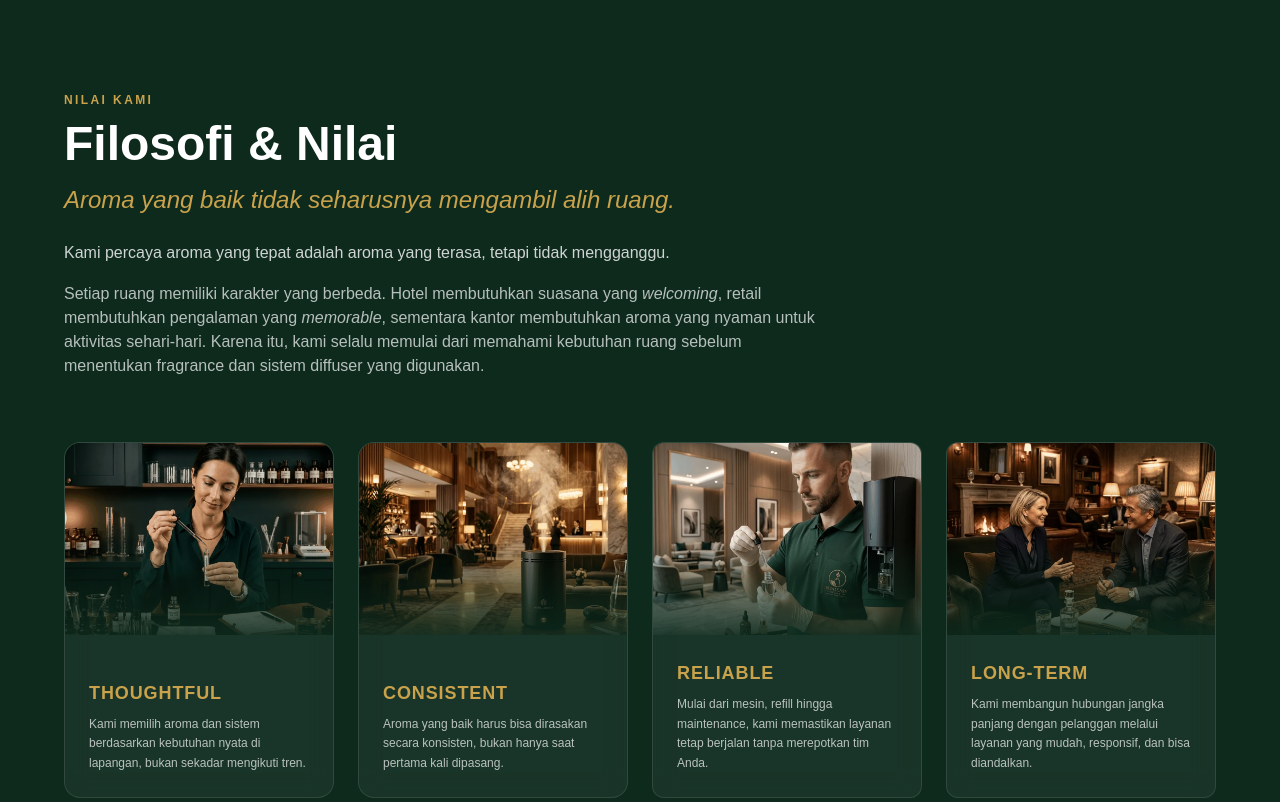
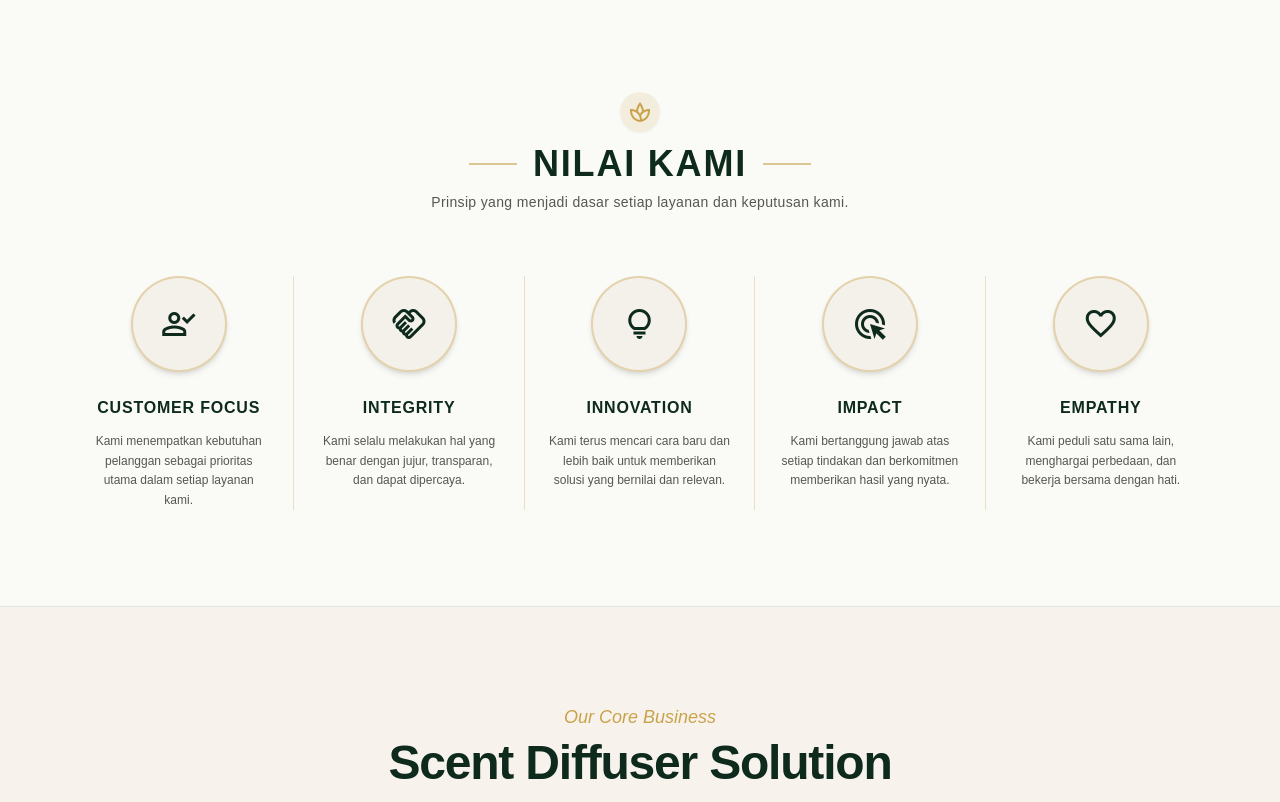
Before and after one commit to hafidnajmi/idesy-scent, a plain HTML site: page about.html in a window 1280 px wide. Shown: the part 1120-1922 px from the top of the page. Drawn offline with nearby package versions, Linux system fonts and the light colour scheme.

Commit message:
Feat: Redesign Filosofi & Nilai section on about.html to 5 pillars values layout matching reference image

```diff
--- a/about.html
+++ b/about.html
@@ -216,83 +216,93 @@
         </div>
     </section>
 
-    <!-- FILOSOFI & NILAI -->
-    <section id="filosofi" class="py-16 md:py-24 px-margin-desktop bg-[#0D2A1D] text-warm-ivory relative overflow-hidden">
-        <div class="max-w-[1280px] mx-auto relative z-10">
-            <div class="max-w-3xl mb-16 reveal">
-                <span class="font-label-caps text-antique-gold font-bold tracking-[0.2em] block mb-3 text-xs uppercase">NILAI KAMI</span>
-                <h2 class="font-serif text-3xl md:text-5xl text-white font-bold mb-4">Filosofi &amp; Nilai</h2>
-                <h3 class="font-serif italic text-xl md:text-2xl text-antique-gold mb-6 font-normal">Aroma yang baik tidak seharusnya mengambil alih ruang.</h3>
+        <!-- FILOSOFI & NILAI (Nilai Kami - 5 Pillars Layout matching reference) -->
+    <section id="filosofi" class="py-16 md:py-24 px-6 md:px-16 bg-[#FAFAF7] border-b border-[#0D2A1D]/10 font-sans">
+        <div class="max-w-[1360px] mx-auto">
 
-                <p class="font-sans text-white/80 text-base leading-relaxed mb-4">
-                    Kami percaya aroma yang tepat adalah aroma yang terasa, tetapi tidak mengganggu.
-                </p>
-                <p class="font-sans text-white/70 text-sm md:text-base leading-relaxed">
-                    Setiap ruang memiliki karakter yang berbeda. Hotel membutuhkan suasana yang <em>welcoming</em>, retail membutuhkan pengalaman yang <em>memorable</em>, sementara kantor membutuhkan aroma yang nyaman untuk aktivitas sehari-hari. Karena itu, kami selalu memulai dari memahami kebutuhan ruang sebelum menentukan fragrance dan sistem diffuser yang digunakan.
+            <!-- Top Leaf Icon & Header -->
+            <div class="text-center max-w-2xl mx-auto mb-16">
+                <div class="w-10 h-10 rounded-full bg-[#C9A24B]/15 text-[#C9A24B] flex items-center justify-center mx-auto mb-3 shadow-sm">
+                    <span class="material-symbols-outlined text-2xl">spa</span>
+                </div>
+
+                <div class="flex items-center justify-center gap-4 mb-2">
+                    <span class="w-12 h-[1.5px] bg-[#C9A24B]/60"></span>
+                    <h2 class="font-sans text-2xl md:text-4xl font-bold text-[#0D2A1D] uppercase tracking-wider">
+                        NILAI KAMI
+                    </h2>
+                    <span class="w-12 h-[1.5px] bg-[#C9A24B]/60"></span>
+                </div>
+
+                <p class="font-sans text-xs md:text-sm text-[#1F1F1D]/75 tracking-wide">
+                    Prinsip yang menjadi dasar setiap layanan dan keputusan kami.
                 </p>
             </div>
 
-            <div class="grid grid-cols-1 md:grid-cols-2 lg:grid-cols-4 gap-6">
-                <!-- Thoughtful -->
-                <div class="group bg-white/5 backdrop-blur-md rounded-2xl border border-white/10 hover:border-antique-gold/60 overflow-hidden transition-all duration-500 hover:-translate-y-2 flex flex-col justify-between reveal">
-                    <div class="h-48 overflow-hidden relative bg-charcoal/20">
-                        <img src="img/thoughtful_value.webp" alt="Thoughtful - Kurasi Aroma" class="w-full h-full object-cover group-hover:scale-110 transition-transform duration-700"/>
-                        <div class="absolute inset-0 bg-gradient-to-t from-[#0D2A1D] via-transparent to-transparent opacity-90"></div>
+            <!-- 5 Pillars Values Grid -->
+            <div class="grid grid-cols-1 sm:grid-cols-2 lg:grid-cols-5 gap-8 lg:gap-0">
+
+                <!-- Pillar 1: CUSTOMER FOCUS -->
+                <div class="lg:border-r lg:border-[#C9A24B]/30 px-4 md:px-6 text-center flex flex-col items-center group">
+                    <div class="w-24 h-24 rounded-full bg-[#F4F1EA] border-2 border-[#C9A24B]/40 flex items-center justify-center text-[#0D2A1D] mb-6 shadow-md group-hover:scale-105 group-hover:border-[#C9A24B] transition-all duration-300">
+                        <span class="material-symbols-outlined text-4xl text-[#0D2A1D]">person_check</span>
                     </div>
-                    <div class="p-6">
-                        <h4 class="font-label-caps text-lg font-bold mb-2 text-antique-gold uppercase tracking-wider">Thoughtful</h4>
-                        <p class="font-sans text-xs text-white/70 leading-relaxed">
-                            Kami memilih aroma dan sistem berdasarkan kebutuhan nyata di lapangan, bukan sekadar mengikuti tren.
-                        </p>
-                    </div>
+                    <h3 class="font-sans text-sm md:text-base font-bold text-[#0D2A1D] uppercase tracking-wider mb-3">CUSTOMER FOCUS</h3>
+                    <p class="font-sans text-xs text-[#1F1F1D]/75 leading-relaxed">
+                        Kami menempatkan kebutuhan pelanggan sebagai prioritas utama dalam setiap layanan kami.
+                    </p>
                 </div>
 
-                <!-- Consistent -->
-                <div class="group bg-white/5 backdrop-blur-md rounded-2xl border border-white/10 hover:border-antique-gold/60 overflow-hidden transition-all duration-500 hover:-translate-y-2 flex flex-col justify-between reveal">
-                    <div class="h-48 overflow-hidden relative bg-charcoal/20">
-                        <img src="img/consistent_value.webp" alt="Consistent - Scent Diffusion" class="w-full h-full object-cover group-hover:scale-110 transition-transform duration-700"/>
-                        <div class="absolute inset-0 bg-gradient-to-t from-[#0D2A1D] via-transparent to-transparent opacity-90"></div>
+                <!-- Pillar 2: INTEGRITY -->
+                <div class="lg:border-r lg:border-[#C9A24B]/30 px-4 md:px-6 text-center flex flex-col items-center group">
+                    <div class="w-24 h-24 rounded-full bg-[#F4F1EA] border-2 border-[#C9A24B]/40 flex items-center justify-center text-[#0D2A1D] mb-6 shadow-md group-hover:scale-105 group-hover:border-[#C9A24B] transition-all duration-300">
+                        <span class="material-symbols-outlined text-4xl text-[#0D2A1D]">handshake</span>
                     </div>
-                    <div class="p-6">
-                        <h4 class="font-label-caps text-lg font-bold mb-2 text-antique-gold uppercase tracking-wider">Consistent</h4>
-                        <p class="font-sans text-xs text-white/70 leading-relaxed">
-                            Aroma yang baik harus bisa dirasakan secara konsisten, bukan hanya saat pertama kali dipasang.
-                        </p>
-                    </div>
+                    <h3 class="font-sans text-sm md:text-base font-bold text-[#0D2A1D] uppercase tracking-wider mb-3">INTEGRITY</h3>
+                    <p class="font-sans text-xs text-[#1F1F1D]/75 leading-relaxed">
+                        Kami selalu melakukan hal yang benar dengan jujur, transparan, dan dapat dipercaya.
+                    </p>
                 </div>
 
-                <!-- Reliable -->
-                <div class="group bg-white/5 backdrop-blur-md rounded-xl border border-white/10 hover:border-antique-gold/60 overflow-hidden transition-all duration-500 hover:-translate-y-2 flex flex-col justify-between reveal">
-                    <div class="h-48 overflow-hidden relative bg-charcoal/20">
-                        <img src="img/reliable_value.webp" alt="Reliable - Perawatan Presisi" class="w-full h-full object-cover group-hover:scale-110 transition-transform duration-700"/>
-                        <div class="absolute inset-0 bg-gradient-to-t from-[#0D2A1D] via-transparent to-transparent opacity-90"></div>
+                <!-- Pillar 3: INNOVATION -->
+                <div class="lg:border-r lg:border-[#C9A24B]/30 px-4 md:px-6 text-center flex flex-col items-center group">
+                    <div class="w-24 h-24 rounded-full bg-[#F4F1EA] border-2 border-[#C9A24B]/40 flex items-center justify-center text-[#0D2A1D] mb-6 shadow-md group-hover:scale-105 group-hover:border-[#C9A24B] transition-all duration-300">
+                        <span class="material-symbols-outlined text-4xl text-[#0D2A1D]">lightbulb</span>
                     </div>
-                    <div class="p-6">
-                        <h4 class="font-label-caps text-lg font-bold mb-2 text-antique-gold uppercase tracking-wider">Reliable</h4>
-                        <p class="font-sans text-xs text-white/70 leading-relaxed">
-                            Mulai dari mesin, refill hingga maintenance, kami memastikan layanan tetap berjalan tanpa merepotkan tim Anda.
-                        </p>
-                    </div>
+                    <h3 class="font-sans text-sm md:text-base font-bold text-[#0D2A1D] uppercase tracking-wider mb-3">INNOVATION</h3>
+                    <p class="font-sans text-xs text-[#1F1F1D]/75 leading-relaxed">
+                        Kami terus mencari cara baru dan lebih baik untuk memberikan solusi yang bernilai dan relevan.
+                    </p>
                 </div>
 
-                <!-- Long-term -->
-                <div class="group bg-white/5 backdrop-blur-md rounded-xl border border-white/10 hover:border-antique-gold/60 overflow-hidden transition-all duration-500 hover:-translate-y-2 flex flex-col justify-between reveal">
-                    <div class="h-48 overflow-hidden relative bg-charcoal/20">
-                        <img src="img/longterm_value.webp" alt="Long-term - Kemitraan Jangka Panjang" class="w-full h-full object-cover group-hover:scale-110 transition-transform duration-700"/>
-                        <div class="absolute inset-0 bg-gradient-to-t from-[#0D2A1D] via-transparent to-transparent opacity-90"></div>
+                <!-- Pillar 4: IMPACT -->
+                <div class="lg:border-r lg:border-[#C9A24B]/30 px-4 md:px-6 text-center flex flex-col items-center group">
+                    <div class="w-24 h-24 rounded-full bg-[#F4F1EA] border-2 border-[#C9A24B]/40 flex items-center justify-center text-[#0D2A1D] mb-6 shadow-md group-hover:scale-105 group-hover:border-[#C9A24B] transition-all duration-300">
+                        <span class="material-symbols-outlined text-4xl text-[#0D2A1D]">ads_click</span>
                     </div>
-                    <div class="p-6">
-                        <h4 class="font-label-caps text-lg font-bold mb-2 text-antique-gold uppercase tracking-wider">Long-term</h4>
-                        <p class="font-sans text-xs text-white/70 leading-relaxed">
-                            Kami membangun hubungan jangka panjang dengan pelanggan melalui layanan yang mudah, responsif, dan bisa diandalkan.
-                        </p>
+                    <h3 class="font-sans text-sm md:text-base font-bold text-[#0D2A1D] uppercase tracking-wider mb-3">IMPACT</h3>
+                    <p class="font-sans text-xs text-[#1F1F1D]/75 leading-relaxed">
+                        Kami bertanggung jawab atas setiap tindakan dan berkomitmen memberikan hasil yang nyata.
+                    </p>
+                </div>
+
+                <!-- Pillar 5: EMPATHY -->
+                <div class="px-4 md:px-6 text-center flex flex-col items-center group">
+                    <div class="w-24 h-24 rounded-full bg-[#F4F1EA] border-2 border-[#C9A24B]/40 flex items-center justify-center text-[#0D2A1D] mb-6 shadow-md group-hover:scale-105 group-hover:border-[#C9A24B] transition-all duration-300">
+                        <span class="material-symbols-outlined text-4xl text-[#0D2A1D]">favorite</span>
                     </div>
+                    <h3 class="font-sans text-sm md:text-base font-bold text-[#0D2A1D] uppercase tracking-wider mb-3">EMPATHY</h3>
+                    <p class="font-sans text-xs text-[#1F1F1D]/75 leading-relaxed">
+                        Kami peduli satu sama lain, menghargai perbedaan, dan bekerja bersama dengan hati.
+                    </p>
                 </div>
+
             </div>
+
         </div>
     </section>
 
-        <!-- KEAHLIAN KAMI (Our Core Business - Scent Diffuser Solution) -->
+    <!-- KEAHLIAN KAMI (Our Core Business - Scent Diffuser Solution) -->
     <section id="keahlian" class="py-16 md:py-24 px-6 md:px-16 bg-[#F7F3EC] border-b border-[#0D2A1D]/10 font-sans">
         <div class="max-w-[1360px] mx-auto">
 
```
